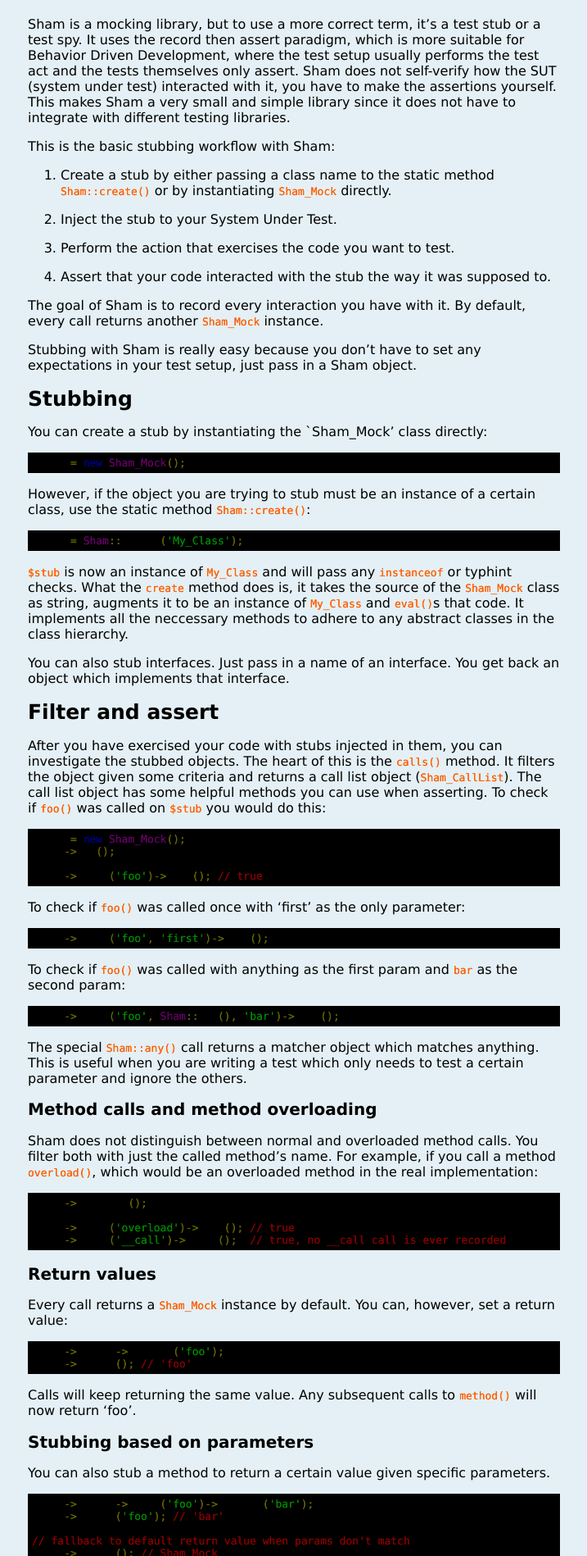
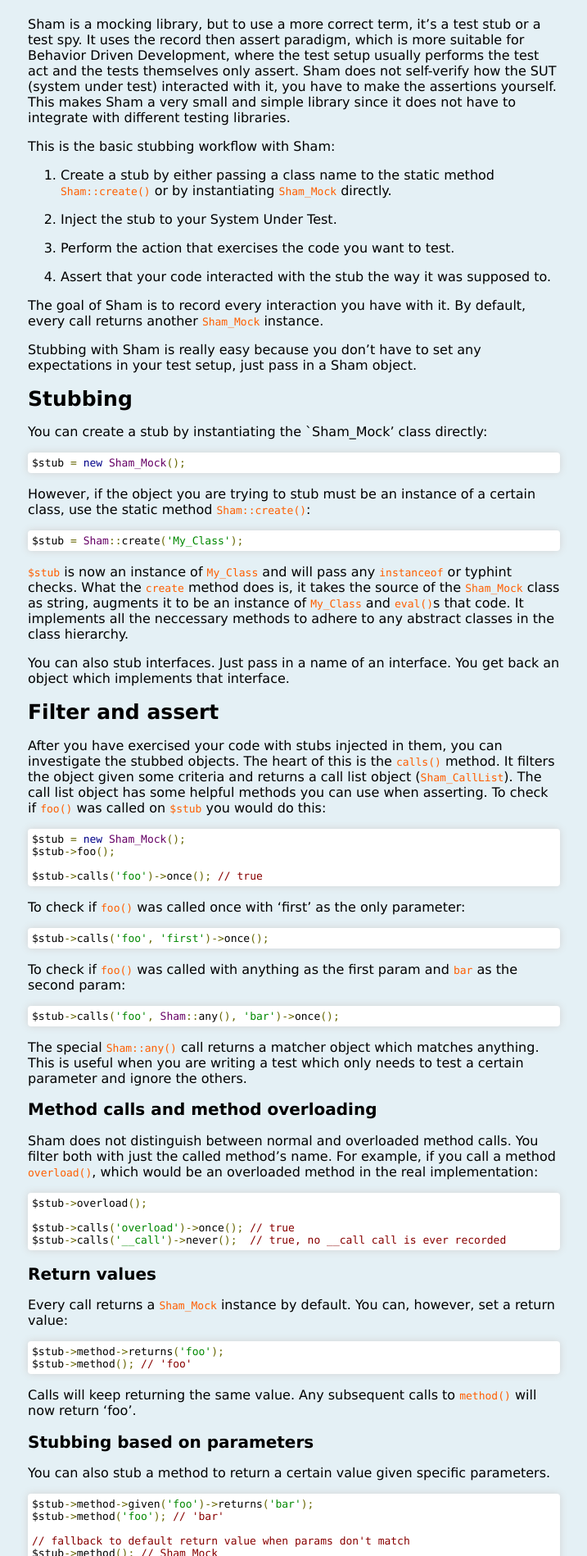
Before and after one commit to anttih/Sham, a Jekyll site: the page built from index.md, in a window 1280 px wide. Shown: the part 573-2471 px from the top of the page at 82% size, without its empty margins (281-998 px from the left). Built offline with Jekyll 4.4.1, drawn with Linux system fonts in a browser that asks for light colours; nearby versions of some CDN libraries; Markdown is read by kramdown in place of the engine named in the settings.

Commit message:
Nicer code blocks

```diff
--- a/css/main.css
+++ b/css/main.css
@@ -16,18 +16,18 @@ pre, code {
 
 code {
     color: #FF5E00;
-    text-shadow: 0px 0px;
 }
 
 pre {
-    background-color: #000;
+    background-color: #fff;
     padding: 5px;
     overflow: auto;
+    border-radius: 4px 4px;
+    -webkit-box-shadow: 0px 0px 10px #d3d3d3;
 }
 
 pre code {
-    background-color: #000;
-    color: #fff;
+    color: #000;
     padding: 0;
 }
 
```
